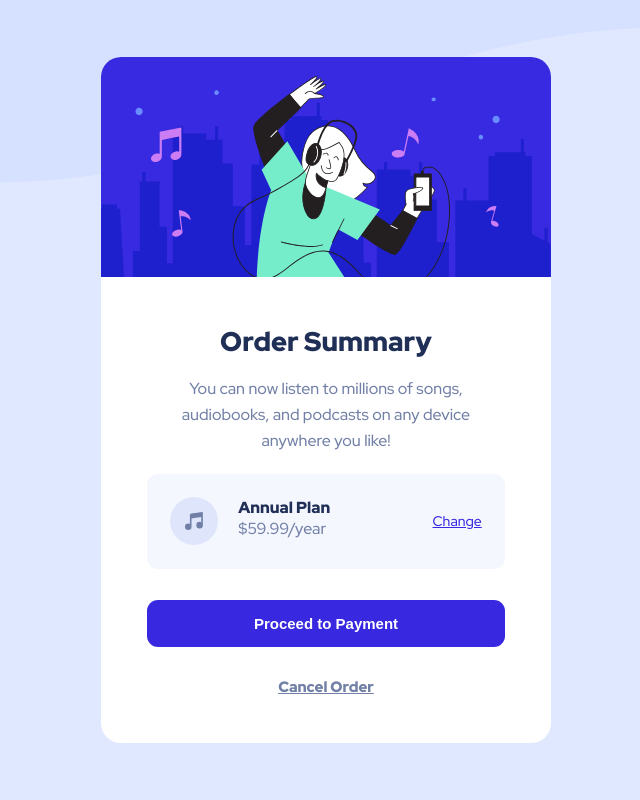
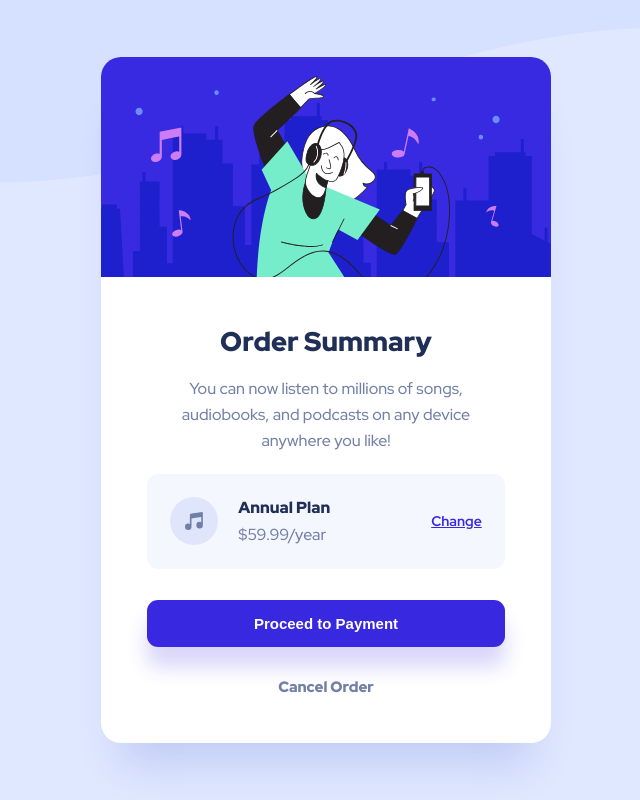
Before and after one commit to miljkovic5/Order-summary-component-fm, a plain HTML site: page index.html in a window 1280 px wide. Shown: the whole page, without its empty margins (314-954 px from the left). Drawn offline with Linux system fonts and the light colour scheme.

Commit message:
Enhance card styles with box shadows and spacing adjustments

```diff
--- a/style.css
+++ b/style.css
@@ -11,6 +11,8 @@
   --color-desat-blue: hsl(224, 23%, 55%);
   --color-dark-blue: hsl(223, 47%, 23%);
   --color-hover-blue: hsl(245, 83%, 68%);
+  --color-box-shadow: hsla(228, 87%, 39%, 15.18%);
+  --color-box-shadow-button: hsla(245, 75%, 52%, 19.03%);
 
   /* Typography */
   --ff-base: "Red Hat Display", sans-serif;
@@ -30,6 +32,7 @@
   --size-1: 0.0625rem; /* 1px */
 
   /* Spacing */
+  --space-6: 0.375rem; /* 6px */
   --space-15: 0.9375rem; /* 15px */
   --space-16: 1rem; /* 16px */
   --space-17: 1.0625rem; /* 17px */
@@ -86,8 +89,10 @@ img {
 }
 
 .card {
+  background-color: var(--color-white);
   border-radius: var(--radius-20);
-  background-color: var(--color-white);
+  box-shadow: 0 2.5rem 2.5rem -1.25rem var(--color-box-shadow);
+
   width: 20.4375rem;
 }
 
@@ -130,6 +135,7 @@ img {
   a {
     font-size: var(--fs-14);
     color: var(--color-bright-blue);
+    font-weight: var(--fw-bold);
 
     &:hover,
     &:focus,
@@ -151,6 +157,7 @@ img {
   color: var(--color-dark-blue);
   font-weight: var(--fw-black);
   font-size: var(--fs-16);
+  margin-block-end: var(--space-6);
 }
 
 .card__plan-details {
@@ -161,19 +168,20 @@ img {
 .card__proceed-button {
   background-color: var(--color-bright-blue);
   border-radius: var(--radius-11);
+  border: none;
   color: var(--color-white);
+  cursor: pointer;
+  font-size: var(--fs-15);
   font-weight: var(--fw-black);
-  font-size: var(--fs-15);
   padding: var(--space-15);
   text-align: center;
   width: 100%;
-  border: none;
-  cursor: pointer;
   margin-block-end: clamp(
     var(--space-24),
     1.3239rem + 0.7512vw,
     var(--space-32)
   );
+  box-shadow: 0 1.25rem 1.25rem 0 var(--color-box-shadow-button);
 
   &:hover {
     background-color: var(--color-hover-blue);
@@ -184,16 +192,16 @@ img {
   background-color: transparent;
   border: none;
   color: var(--color-desat-blue);
-  font-weight: var(--fw-black);
-  font-size: var(--fs-15);
-  text-align: center;
-  width: 100%;
   cursor: pointer;
   display: block;
+  font-size: var(--fs-15);
+  font-weight: var(--fw-black);
+  text-align: center;
+  text-decoration: none;
+  width: 100%;
 
   &:hover {
     color: var(--color-dark-blue);
-    text-decoration: none;
   }
 }
 
```
